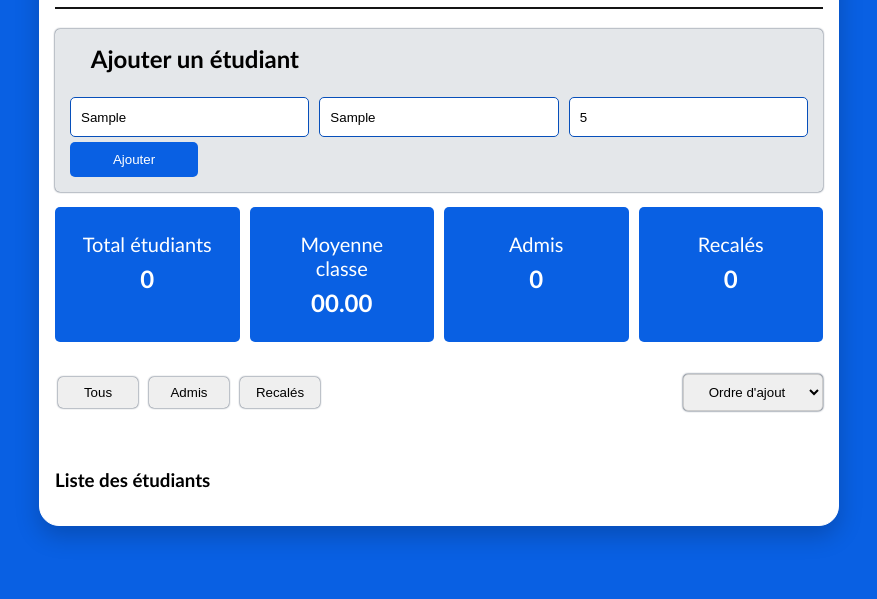
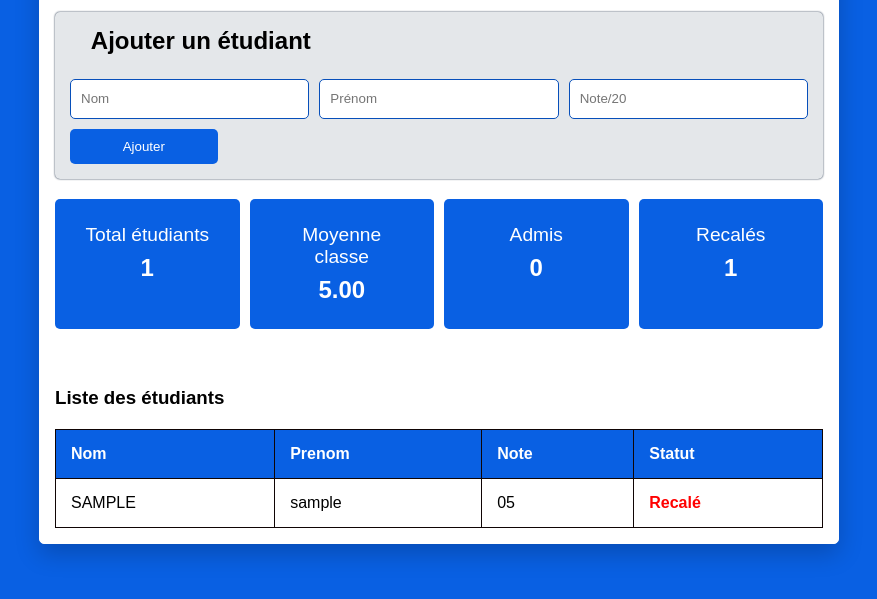
Before and after one commit to dahalanekassim1/gestionnaire-etudiants, a plain HTML site: page index.html in a window 1280 px wide. Both pictures are taken after typing "Sample", "Sample", "5" into the empty fields and a click on the button "Ajouter". Shown: the part 175-774 px from the top of the page, without its empty margins (201-1078 px from the left). Drawn offline with Linux system fonts and the light colour scheme.

Commit message:
Logique, controle, et ajout des etudiant

```diff
--- a/assets/css/style.css
+++ b/assets/css/style.css
@@ -14,20 +14,21 @@
 
 body {
     background: rgb(9, 96, 227);
-    font-family: 'Gill Sans', 'Gill Sans MT', Calibri, 'Trebuchet MS', sans-serif;
+    font-family: Arial, sans-serif;
 }
 
 .contener {
+    display: flex;
     justify-content: center;
     align-items: center;
-    height: 100vh;
-    display: flex;
+    min-height: 100vh;
+    padding: 20px 0;
 }
 
 .contener2 {
     border: 1PX solid #fff;
     background: #fff;
-    border-radius: 20px;
+    border-radius: 5px;
     padding: 15px;
     width: 100%;
     max-width: 800px;
@@ -86,7 +87,7 @@ h2 {
 }
 
 .button {
-    margin-top: 5px;
+    margin-top: 10px;
 }
 
 .btn {
@@ -95,8 +96,9 @@ h2 {
     background: rgb(9, 96, 227);
     color: var(--blanc);
     padding: 10px;
-    width: 100%;
+    width: 20%;
     border: none;
+    align-items: center;
     cursor: pointer;
 }
 
@@ -110,7 +112,7 @@ h2 {
     justify-content: space-between;
     flex-wrap: wrap;
     gap: 10px;
-    margin-top: 15px;
+    margin-top: 20px;
 }
 
 .form-grup {
@@ -118,65 +120,34 @@ h2 {
     padding: 25px;
     border-radius: 5px;
     color: var(--blanc);
-    flex: 1 1 45%;
+    flex: 1;
     text-align: center;
 }
 
 .grup2 span {
-    font-size: 20px;
+    font-size: 1.2rem;
 }
 
 .contenu {
     display: block;
     font-size: 1.5rem;
     margin-top: .5rem;
+    text-align: center;
 }
 
-.control {
-    display: flex;
-    flex-wrap: wrap;
-    justify-content: space-between;
-    gap: 15px;
-    margin-top: 2rem;
-}
+@media (max-width : 768px) {
+    .grup2 {
+        display: grid;
+        grid-template-columns: repeat(2, 1fr);
+        grid-template-rows: repeat(2, 1fr);
+    }
 
-.control .option {
-    display: flex;
-    gap: 5px;
-}
+    .grup .input {
+        display: grid;
+        grid-template-rows: repeat(3, 1fr);
 
-.control .option .btn2 {
-    border: none;
-    border-radius: 5px;
-    margin: 3px;
-    padding: 8px;
-    min-width: 5rem;
-    color: black;
-    box-shadow: 0 0 2px rgb(6, 25, 51);
-    cursor: pointer;
-}
+    }
 
-.control .option2 {
-    border-radius: 5px;
-    padding: 5px;
-    border: 1px solid #ccc;
-}
-
-.op2:hover {
-    color: var(--blanc);
-}
-
-.btn2:hover {
-    background: var(--blue-clair);
-    color: var(--blanc);
-    transition: all .9s;
-}
-
-.option2 {
-    border-radius: 5px;
-    text-align: center;
-    border: none;
-    box-shadow: 0 0 2px rgb(6, 25, 51);
 }
 
 h3 {
@@ -184,12 +155,35 @@ h3 {
     margin-bottom: 1.2rem;
 }
 
-@media (min-width: 768px) {
-    .form-grup {
-        flex: 1;
-    }
 
-    .btn {
-        width: 8rem;
-    }
+.tableau_etudiant {
+    width: 100%;
+    border-collapse: collapse;
+    margin-top: 20px;
 }
+
+.tableau_etudiant th {
+     background-color: rgb(9, 96, 227);
+    color: var(--blanc);
+}
+
+.tableau_etudiant th,
+.tableau_etudiant td {
+    padding: 15px;
+    text-align: left;
+    border: 1px solid #0f0505;
+}
+
+
+
+
+
+.recale {
+    color: red;
+    font-weight: bold;
+}
+
+.admis {
+    color: green;
+    font-weight: bold;
+}
--- a/assets/js/script.js
+++ b/assets/js/script.js
@@ -1,9 +1,102 @@
-// var etudiants[] = [];
+var etudiants = [];
 
-const valNom = document.getElementById('nom');
-const valPrenom = document.getElementById('prenom');
-const valNote = document.getElementById('note');
+const inputNom = document.getElementById('nom')
+const inputPrenom = document.getElementById('prenom')
+const inputNote = document.getElementById('note');
+const valList = document.querySelector('#list');
 
-valNom.innerHTML = "";
-valPrenom.innerHTML = "";
-valNote.innerHTML = "";
+let cpt = 0;
+
+// Logique et ajout des etudiants
+function AjouterEtudiant() {
+    const nom = inputNom.value;
+    const prenom = inputPrenom.value;
+    const note = inputNote.value;
+
+    const noteNbr = parseFloat(note);
+
+    if (nom.trim() === "" || prenom.trim() === "" || note.trim() === "") {
+        alert("Veuillez remplir tous les champs correctement");
+    } else if (isNaN(noteNbr) || noteNbr < 0 || noteNbr > 20) {
+        alert("Veuillez mettre une note valide entre 0 et 20.");
+    }
+    else {
+        const nouvelEtudiant = {
+            nom: nom.trim().toUpperCase(),
+            prenom: prenom.trim().toLowerCase(),
+            note: noteNbr
+        }
+        etudiants.push(nouvelEtudiant);
+
+        inputNom.value = "";
+        inputPrenom.value = "";
+        inputNote.value = "";
+
+        valList.innerHTML = "";
+
+        afficheListe(etudiants);
+
+        compteur();
+    }
+
+}
+
+// Affichage des etudiant
+function afficheListe() {
+    etudiants.forEach((etudiant) => {
+
+        let a = etudiant.note < 10 ? "recale" : "admis";
+        let b = etudiant.note < 10 ? "Recalé" : "Admis";
+        let c = etudiant.note < 10 ? `0${etudiant.note}` : `${etudiant.note}`;
+
+        valList.innerHTML += `<table>
+        <tr>
+            <td>${etudiant.nom} </td>
+            <td>${etudiant.prenom}</td>
+            <td>${c} </td>
+            <td class=${a}> ${b} </td>
+        </tr>
+        </table>`;
+
+
+        valList.classList.add('list');
+    })
+}
+
+// Compteur des nbrs des etudiants admis et recalés et calcule de la moyenne de classe
+function compteur() {
+    const nbrEtu = document.getElementById('totalEt');
+    const moyClasse = document.getElementById('moyClasse');
+    const etAdmis = document.getElementById('etAdmis');
+    const etRecale = document.getElementById('etRecale');
+
+    let nbrAdmis = 0;
+    let nbrRecale = 0;
+    let somme = 0;
+    let totalEt = 0;
+    let totalMoyenne = 0;
+
+    for (let i = 0; i < etudiants.length; i++) {
+        somme = somme + etudiants[i].note;
+
+        totalEt++;
+
+        if (etudiants[i].note < 10) {
+            nbrRecale++;
+        } else {
+            nbrAdmis++;
+        }
+    }
+
+    totalMoyenne = (somme / etudiants.length).toFixed(2);
+
+    nbrEtu.textContent = `${totalEt}`;
+    etAdmis.textContent = `${nbrAdmis}`;
+    etRecale.textContent = `${nbrRecale}`;
+
+    if (totalEt === 0) {
+        moyClasse.textContent = `00:00`;
+    }
+    else { moyClasse.textContent = `${totalMoyenne}` }
+
+}
--- a/index.html
+++ b/index.html
@@ -6,16 +6,18 @@
     <meta name="viewport" content="width=device-width, initial-scale=1.0">
     <title>Etudiants</title>
     <link rel="stylesheet" href="./assets/css/style.css">
-    <!-- <link rel="stylesheet" href="https://cdn.jsdelivr.net/npm/bootstrap-icons@1.13.1/font/bootstrap-icons.min.css"> -->
 </head>
 
 <body>
     <div class="contener">
+
         <div class="contener2">
+
             <div class="head">
                 <h1 class="title">Gestionnaire d'etudiants</h1>
                 <p>Ajoutez, filtrez et gerez les notes de vos étudiants</p>
             </div>
+
             <div class="grup">
                 <h2>Ajouter un étudiant</h2>
                 <div class="input">
@@ -25,33 +27,37 @@
                 </div>
 
                 <div class="button">
-                    <button class="btn">Ajouter <i class="bi bi-file-earmark-person"></i></button>
+                    <button class="btn" type="button" onclick="AjouterEtudiant()">Ajouter <i
+                            class="bi bi-file-earmark-person"></i></button>
                 </div>
             </div>
 
             <div class="grup2">
-                <div class="form-grup"><span>Total étudiants</span><strong class="contenu">0</strong></div>
-                <div class="form-grup"><span>Moyenne classe</span><strong class="contenu">00.00</strong></div>
-                <div class="form-grup"><span>Admis</span><strong class="contenu">0</strong></div>
-                <div class="form-grup"><span>Recalés</span><strong class="contenu">0</strong></div>
-            </div>
-
-            <div class="control">
-                <div class="option">
-                    <button class="btn2"><span class="op2">Tous</span></button>
-                    <button class="btn2"><span class="op2">Admis</span></button>
-                    <button class="btn2"><span class="op2">Recalés</span></button>
+                <div class="form-grup"><span>Total étudiants</span><strong class="contenu" id="totalEt">0</strong></div>
+                <div class="form-grup"><span>Moyenne classe</span><strong class="contenu" id="moyClasse">00.00</strong>
                 </div>
-                <select class="option2">
-                    <option value="">Ordre d'ajout</option>
-                    <option value="">Nom : croissant</option>
-                    <option value="">Nom : décroissant</option>
-                </select>
+                <div class="form-grup"><span>Admis</span><strong class="contenu" id="etAdmis">0</strong></div>
+                <div class="form-grup"><span>Recalés</span><strong class="contenu" id="etRecale">0</strong></div>
             </div>
 
             <h3>Liste des étudiants</h3>
-            <div class="list"></div>
+
+              <table class="tableau_etudiant">
+            <thead class="table">
+                <tr>
+                    <th>Nom</th>
+                    <th>Prenom</th>
+                    <th>Note</th>
+                    <th>Statut</th>
+                </tr>
+            </thead>
+            <tbody id="list">
+
+            </tbody>
+           </table>
+
         </div>
+
     </div>
 
     <script src="./assets/js/script.js"></script>
```
